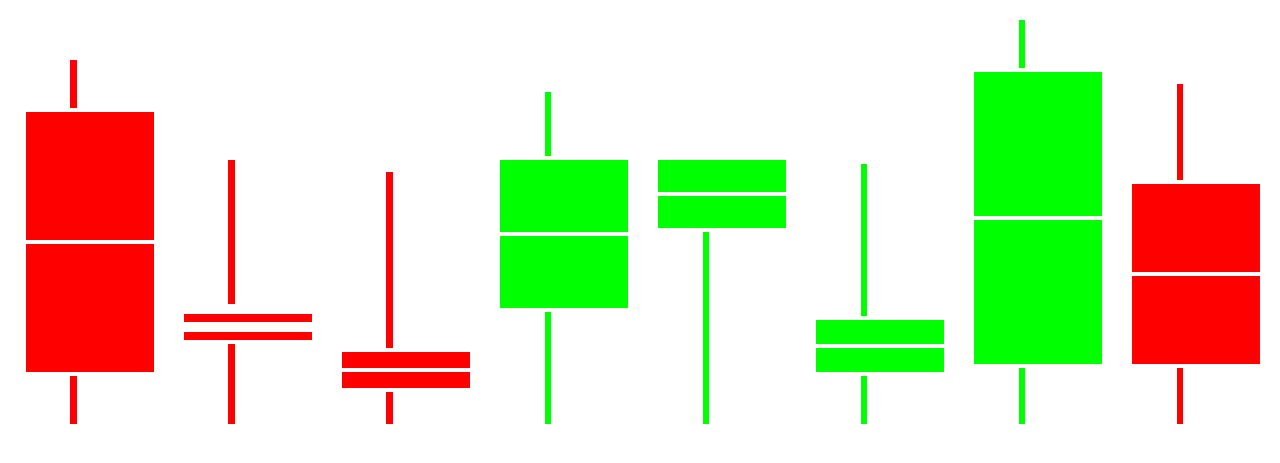
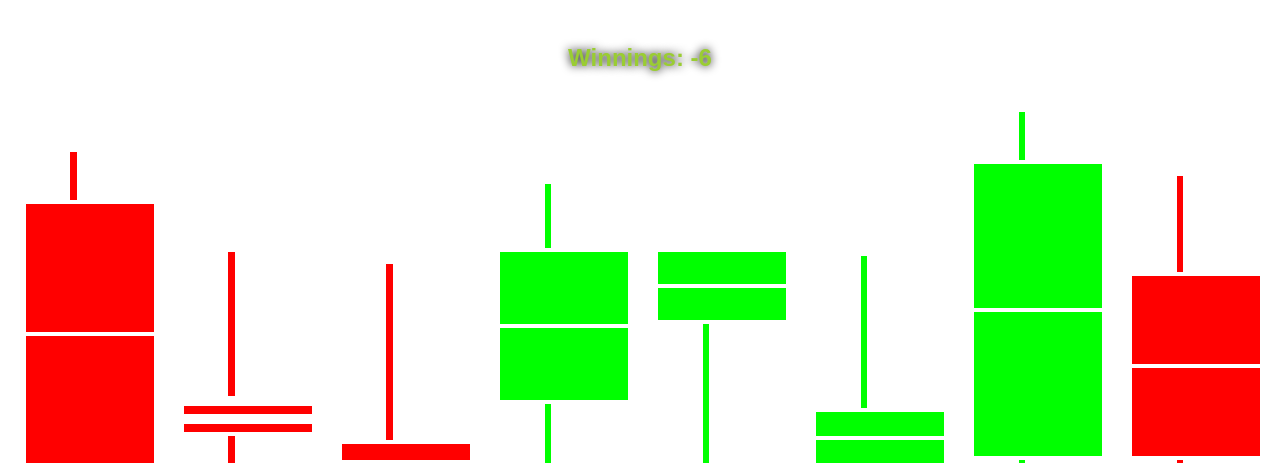
Before and after one commit to Ronterox/MikoMarket, a PHP site: page / in a window 1280 px wide. Shown: the part 239-702 px from the top of the page. Before the commit the page ends 663 px from the top, so only its background shows below. Run offline with PHP 8.4, Linux system fonts and the light colour scheme.

Commit message:
Added winnings oob swap

```diff
--- a/candles.php
+++ b/candles.php
@@ -31,7 +31,7 @@ if ($call || $put) {
     return;
 } elseif ($simulate !== null) {
     if ($simulate) {
-        $button = '
+        echo '
         <button
         class="simulating"
         hx-get="/candles.php?simulate=false"
@@ -48,15 +48,15 @@ if ($call || $put) {
         </button>
         ';
     } else {
-        $button = '
+        echo '
         <button
             class="simulation"
             hx-get="/candles.php?simulate=true"
-            hx-swap="outerHTML"
-            >Start Simulation</button>
+            hx-swap="outerHTML">
+            Start Simulation
+        </button>
         ';
     }
-    echo $button;
     return;
 }
 
@@ -89,6 +89,7 @@ $candles = array_map(function ($high, $low, $open, $close) {
 
 ?>
 
+<h1 id='money' hx-swap-oob='true'>Winnings: <?= end($closes) ?></h1>
 <section id='candles'>
     <?php
     function popover($name, $value)
--- a/index.php
+++ b/index.php
@@ -44,11 +44,13 @@
             cursor: pointer;
         }
 
-        button.simulation, button.simulating {
+        button.simulation,
+        button.simulating {
             margin-top: 1em;
         }
 
-        button.call, button.put {
+        button.call,
+        button.put {
             margin: 0 0.5em;
             padding: 0.5em;
             border: 1px solid #000;
@@ -70,7 +72,7 @@
             color: yellowgreen;
         }
 
-        header:has(.simulating) + #candles {
+        header:has(.simulating)~#candles {
             scroll-snap-type: x mandatory;
         }
 
@@ -80,7 +82,8 @@
             overflow-y: visible;
         }
 
-        #call, #put {
+        #call,
+        #put {
             position: absolute;
             white-space: nowrap;
             font-size: 1.5em;
@@ -89,6 +92,14 @@
             text-shadow: 0 0 10px #000;
             color: yellowgreen;
             z-index: 100;
+        }
+
+        #money {
+            font-size: 1.5em;
+            text-align: center;
+            padding: 1em;
+            text-shadow: 0 0 10px #000;
+            color: yellowgreen;
         }
 
         .candle,
```
Lines whose indentation alone changed are shown as unchanged.
